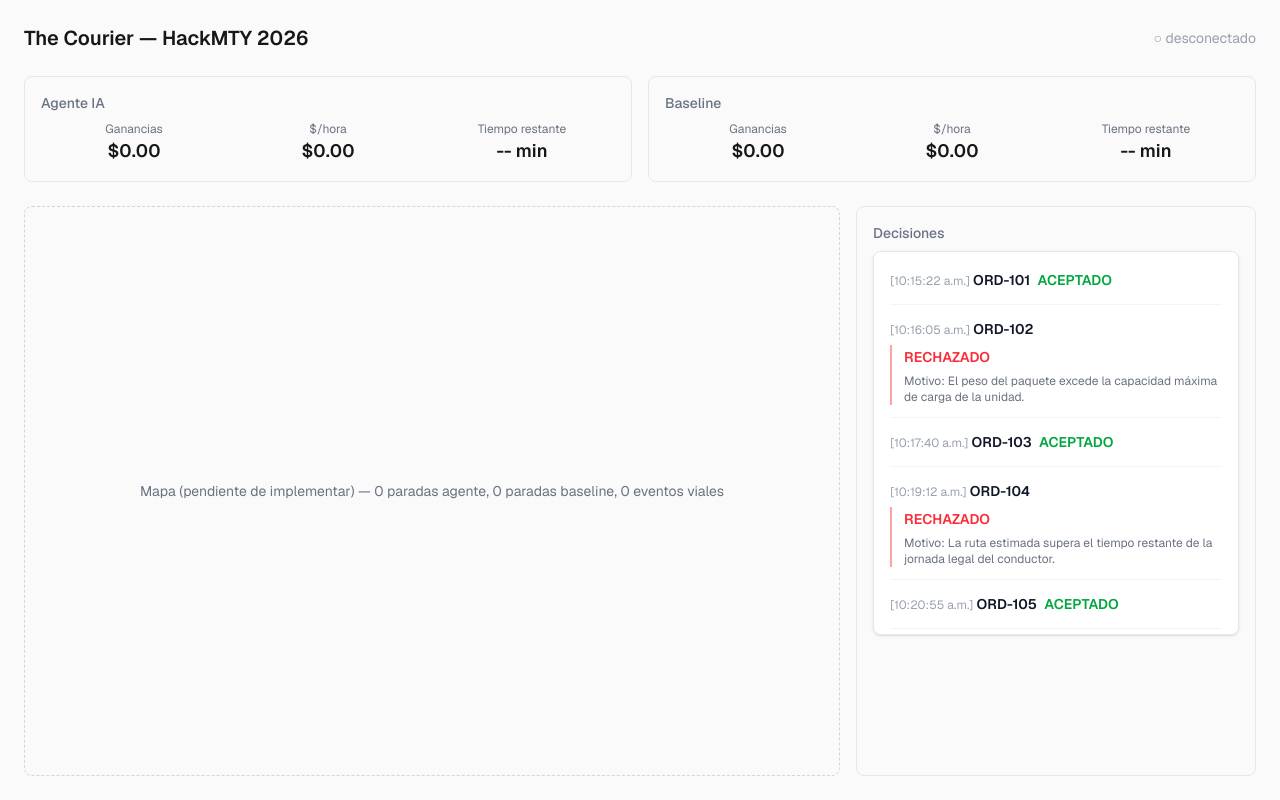
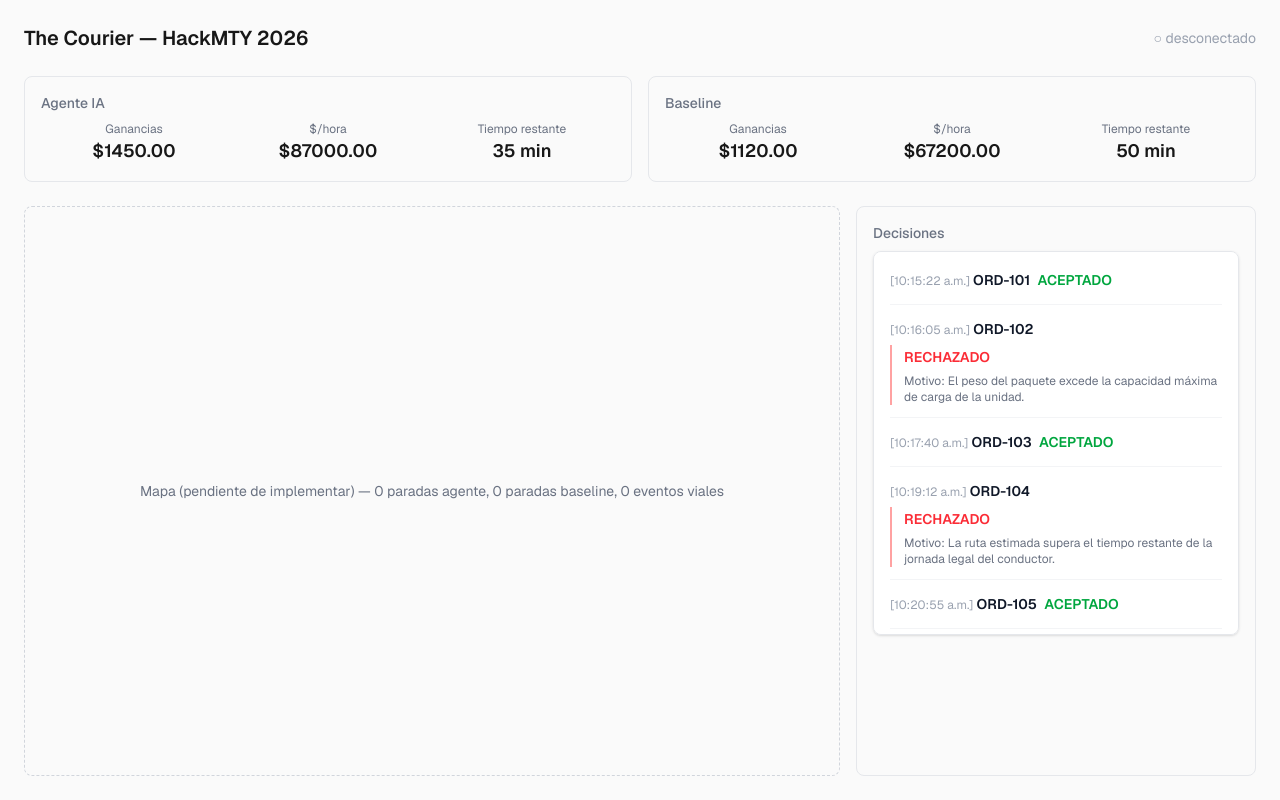
Before and after one commit to OmarRL05/Bright, a Next.js app in the folder frontend/: page / in a window 1280 px wide. Built offline with nearby package versions, Linux system fonts and the light colour scheme; no server answers.

Commit message:
refactor: actualiza datos dummy con valores reales, decimales y proporciones lógicas

```diff
--- a/frontend/src/components/Metrics.tsx
+++ b/frontend/src/components/Metrics.tsx
@@ -12,21 +12,29 @@ function earningsPerHour(state?: CourierState, elapsedMinutes = 1): number {
 
 /** Métricas en vivo ($/hora, ganancias, tiempo restante) — Bloque 6. */
 export function Metrics({ label, state }: MetricsProps) {
+  // Datos dummy de respaldo según el tipo de métrica para que luzca bien en la demo
+  const dummyFallback = label.includes("IA")
+    ? { earnings: 1450.00, time_remaining: 35, stops: [] }
+    : { earnings: 1120.00, time_remaining: 50, stops: [] };
+
+  // Usa el estado real si existe y trae datos, de lo contrario usa los dummies
+  const activeState = (state && Object.keys(state).length > 0) ? state : dummyFallback;
+
   return (
     <div className="rounded-lg border border-gray-200 p-4 dark:border-gray-800">
       <h3 className="text-sm font-medium text-gray-500">{label}</h3>
       <dl className="mt-2 grid grid-cols-3 gap-2 text-center">
         <div>
           <dt className="text-xs text-gray-500">Ganancias</dt>
-          <dd className="text-lg font-semibold">${state?.earnings.toFixed(2) ?? "0.00"}</dd>
+          <dd className="text-lg font-semibold">${activeState.earnings.toFixed(2)}</dd>
         </div>
         <div>
           <dt className="text-xs text-gray-500">$/hora</dt>
-          <dd className="text-lg font-semibold">${earningsPerHour(state).toFixed(2)}</dd>
+          <dd className="text-lg font-semibold">${earningsPerHour(activeState as CourierState).toFixed(2)}</dd>
         </div>
         <div>
           <dt className="text-xs text-gray-500">Tiempo restante</dt>
-          <dd className="text-lg font-semibold">{state?.time_remaining.toFixed(0) ?? "--"} min</dd>
+          <dd className="text-lg font-semibold">{activeState.time_remaining.toFixed(0)} min</dd>
         </div>
       </dl>
     </div>
```
